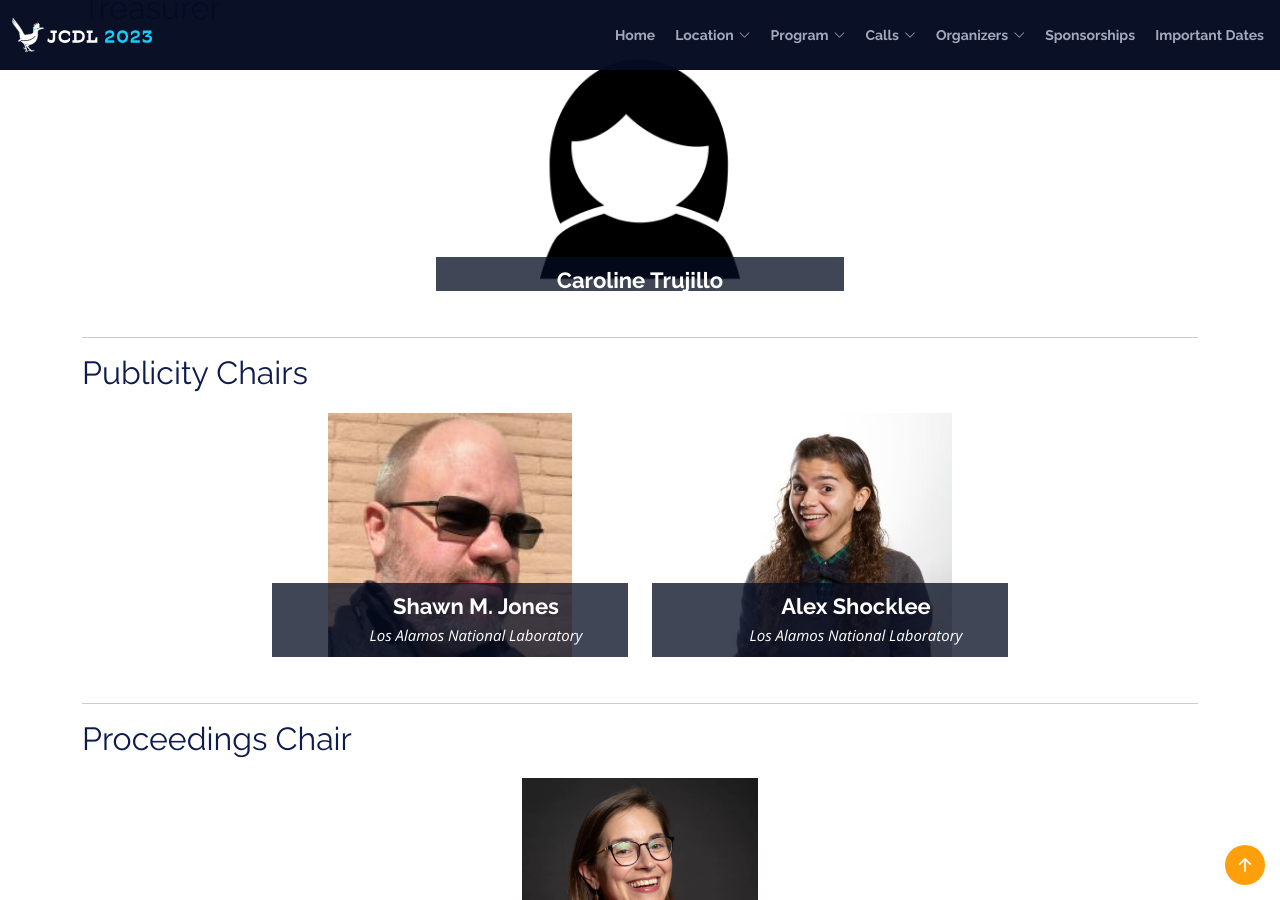
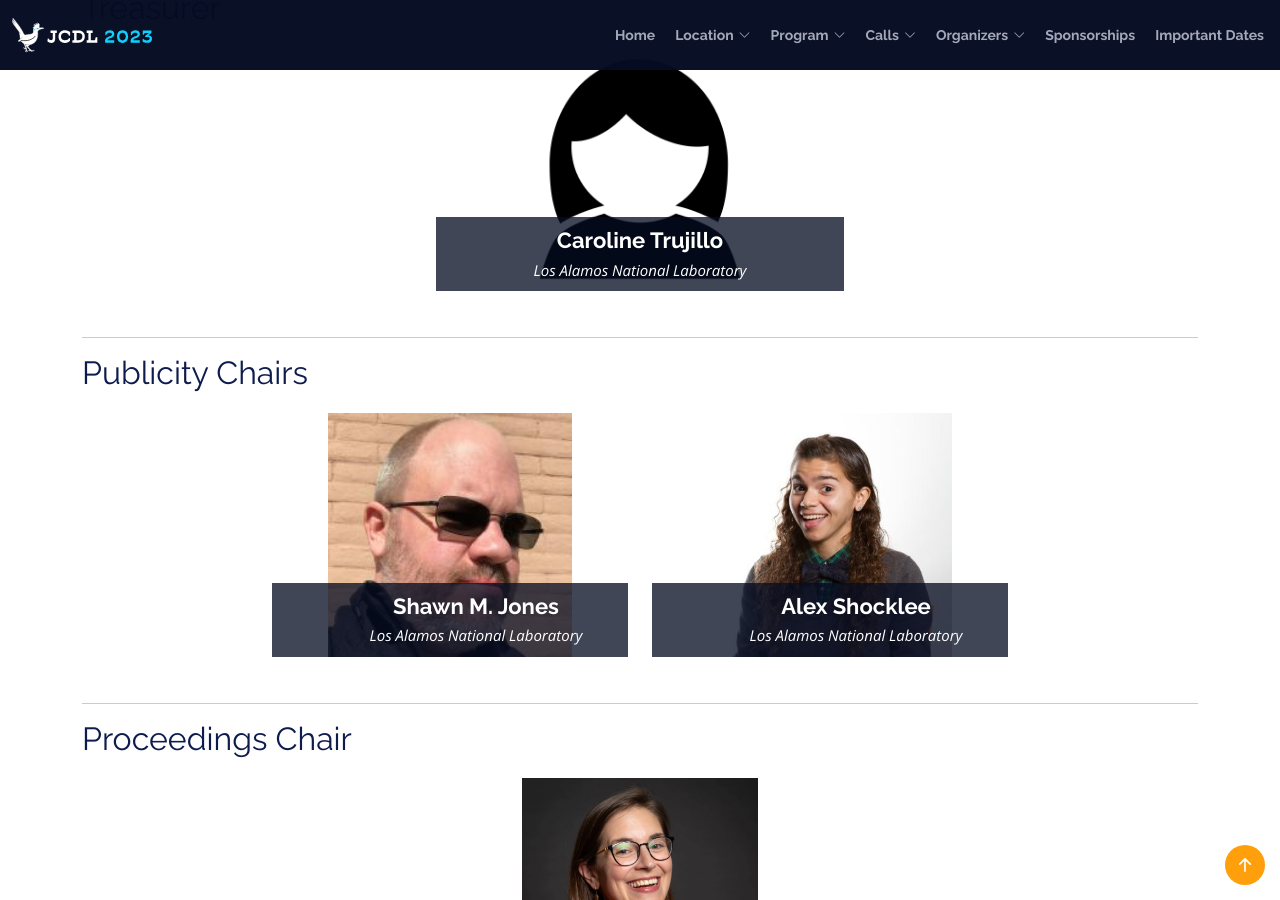
Before and after one commit to shawnmjones/JCDL2023-website-source, a Jekyll site: the page built from organizers.html, in a window 1280 px wide and 900 px high, scrolled down 892 px. Built offline with Jekyll 4.4.1, drawn with Linux system fonts in a browser that asks for light colours.

Commit message:
fix for treasurer entry

```diff
--- a/organizers.html
+++ b/organizers.html
@@ -126,25 +126,13 @@
                 <div class="col-lg-12 col-md-12">
                     <div class="speaker aos-init aos-animate" data-aos="fade-up" data-aos-delay="100" style="text-align: center;">
 
-                        <!-- <img src="{{ site.url }}/assets/img/people/cameron-adkins.jpeg" alt="Cameron Adkins, Los Alamos National Laboratory" class="img-fluid" style="height:244px;">
-                        <div class="details" style="width: 408px; margin: auto;">
-                            <h3>
-                                Cameron Adkins
-                            </h3>
-                            <p>Los Alamos National Laboratory</p>
-                            <div class="social">
-                                <a href="https://www.linkedin.com/in/cameronadkins505/" target="_blank">
-                                    <i class="bi bi-linkedin"></i>
-                                </a>
-                            </div>
-                        </div> -->
-
                         <img src="{{ site.url }}/assets/img/people/waiting-for-picture-woman.png" alt="Cameron Adkins, Los Alamos National Laboratory" class="img-fluid" style="height:244px;">
                         <div class="details" style="width: 408px; margin: auto;">
                             <h3>
                                 Caroline Trujillo
                             </h3>
                             <p>Los Alamos National Laboratory</p>
+                            <div class="social"></div>
                             <!-- <div class="social">
                                 <a href="https://www.linkedin.com/in/cameronadkins505/" target="_blank">
                                     <i class="bi bi-linkedin"></i>
```
